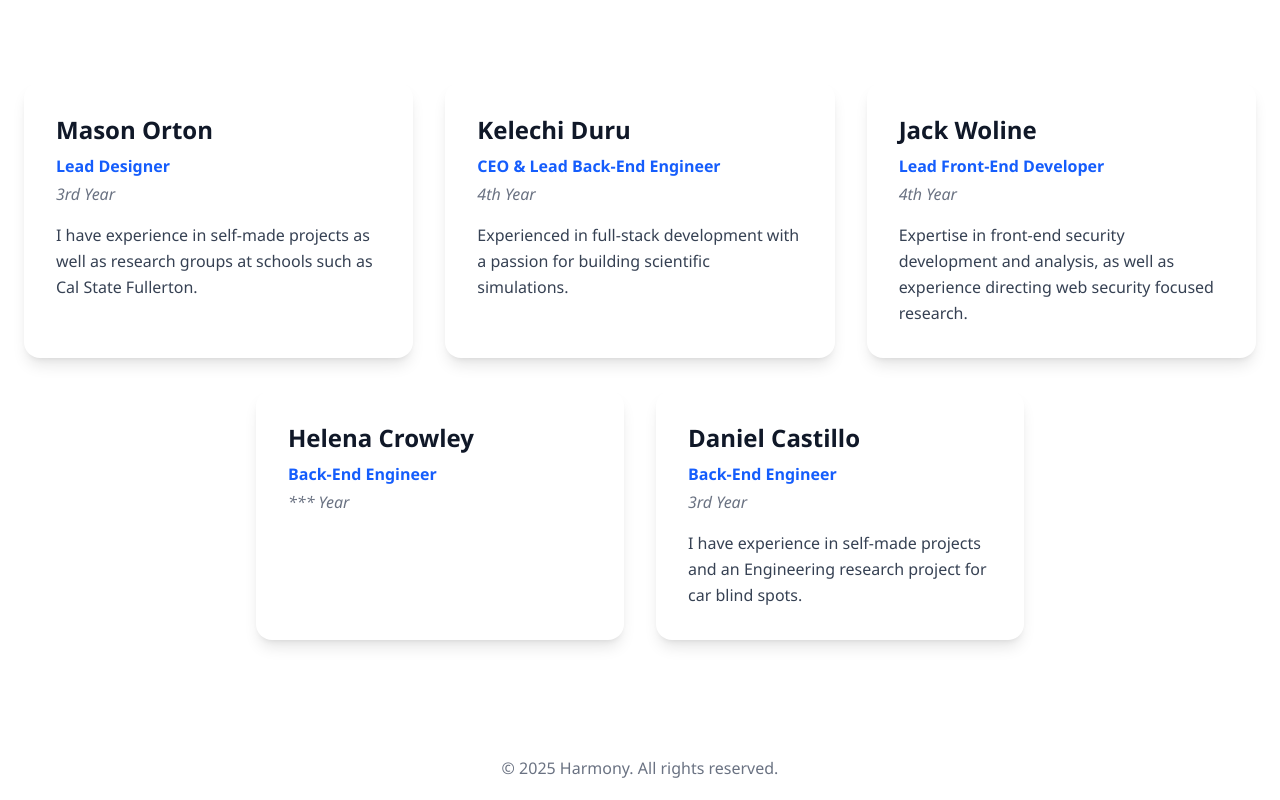
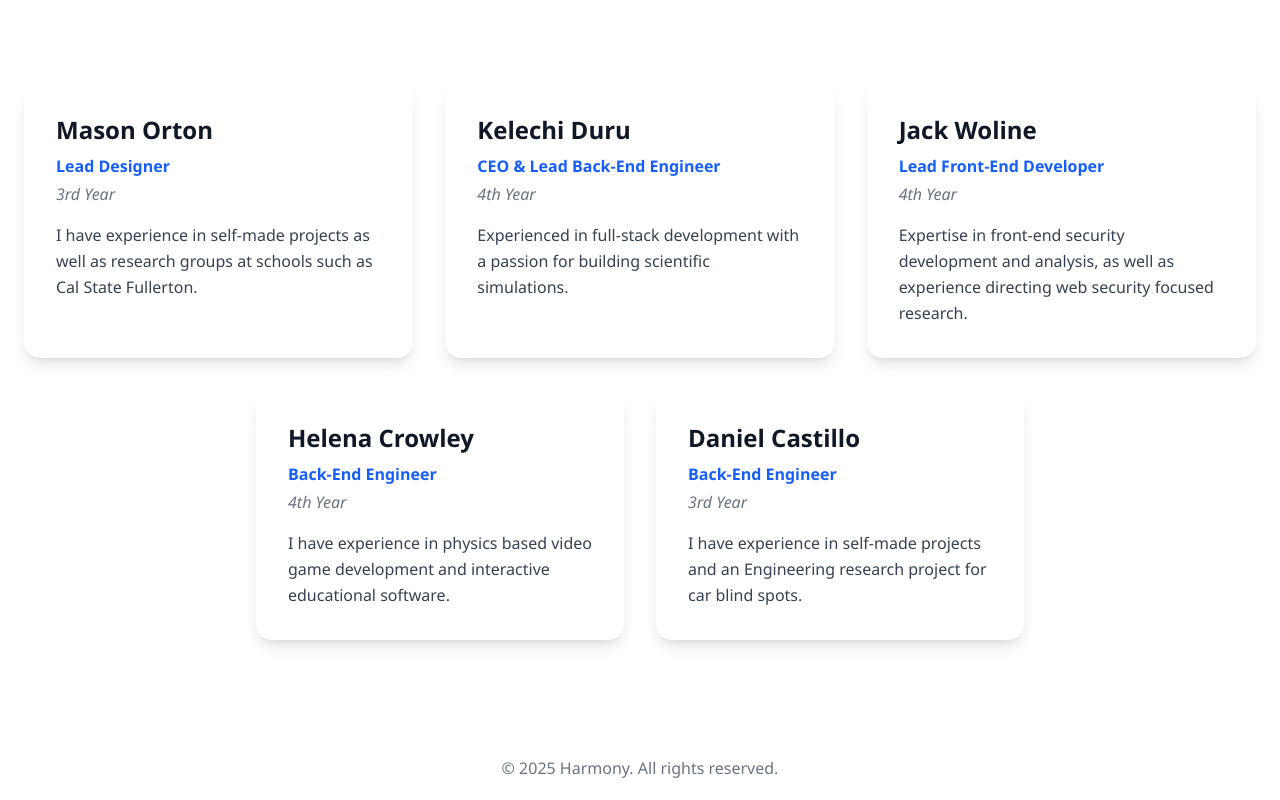
Before and after one commit to MasonAsemi/Harmony-Website, a React (Vite) app in the folder frontend/: page /about in a window 1280 px wide. Shown: the part 814-1614 px from the top of the page. Built offline with nearby package versions, Linux system fonts and the light colour scheme; no server answers; the HTML template or start-up script is replaced by a standard one; a web font is replaced by a local one.

Commit message:
Updated about section

```diff
--- a/frontend/src/pages/About.jsx
+++ b/frontend/src/pages/About.jsx
@@ -113,7 +113,10 @@ function About() {
                             <div className="bg-white rounded-2xl shadow-lg p-8 hover:shadow-xl transition-shadow duration-300">
                                 <h3 className="text-2xl font-bold text-gray-900 mb-2">Helena Crowley</h3>
                                 <p className="text-blue-600 font-semibold mb-1">Back-End Engineer</p>
-                                <p className="text-gray-500 italic mb-4">*** Year</p>
+                                <p className="text-gray-500 italic mb-4">4th Year</p>
+                                <p className="text-gray-700 leading-relaxed">
+                                    I have experience in physics based video game development and interactive educational software.
+                                </p>
                             </div>
 
                             {/* Daniel Castillo */}
```
